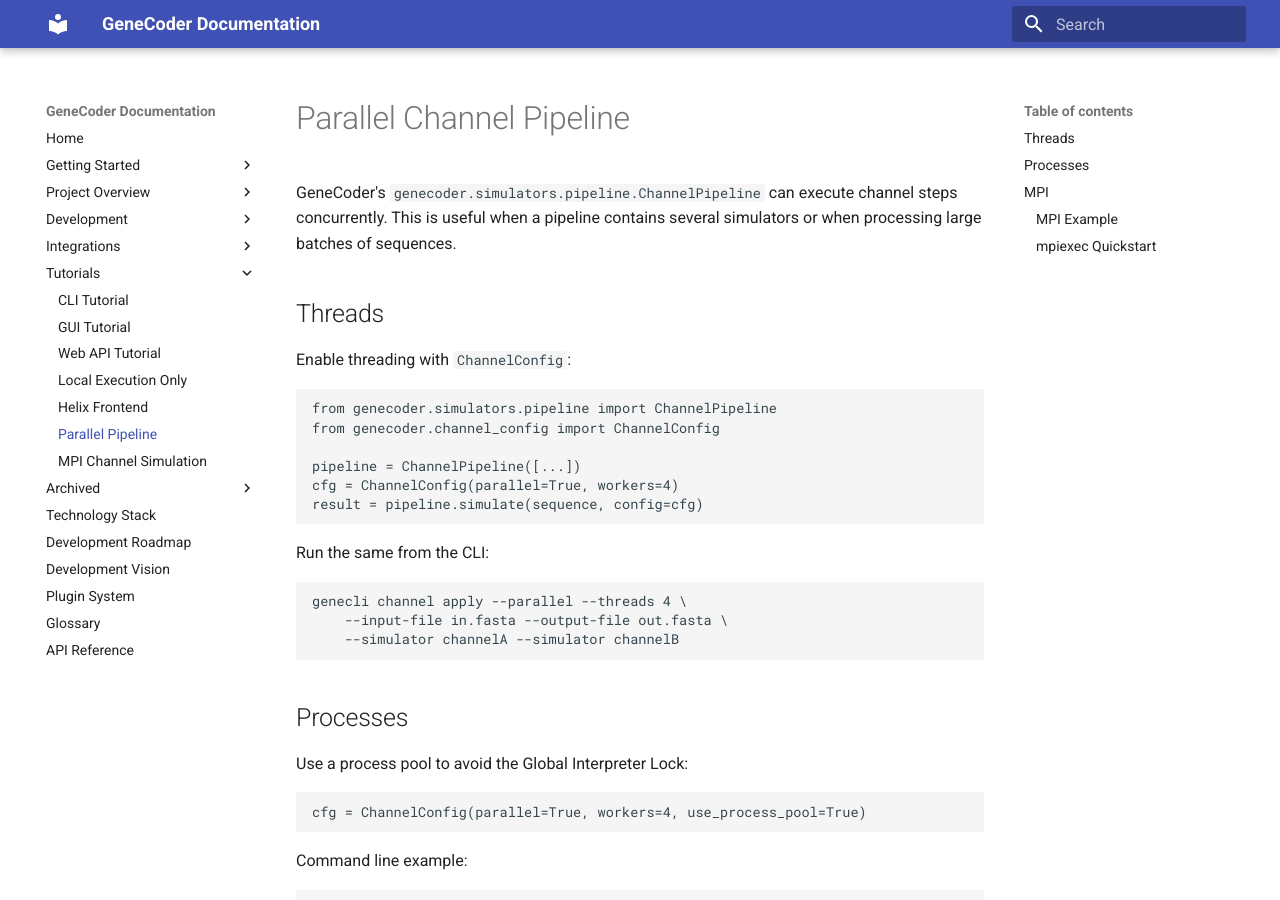
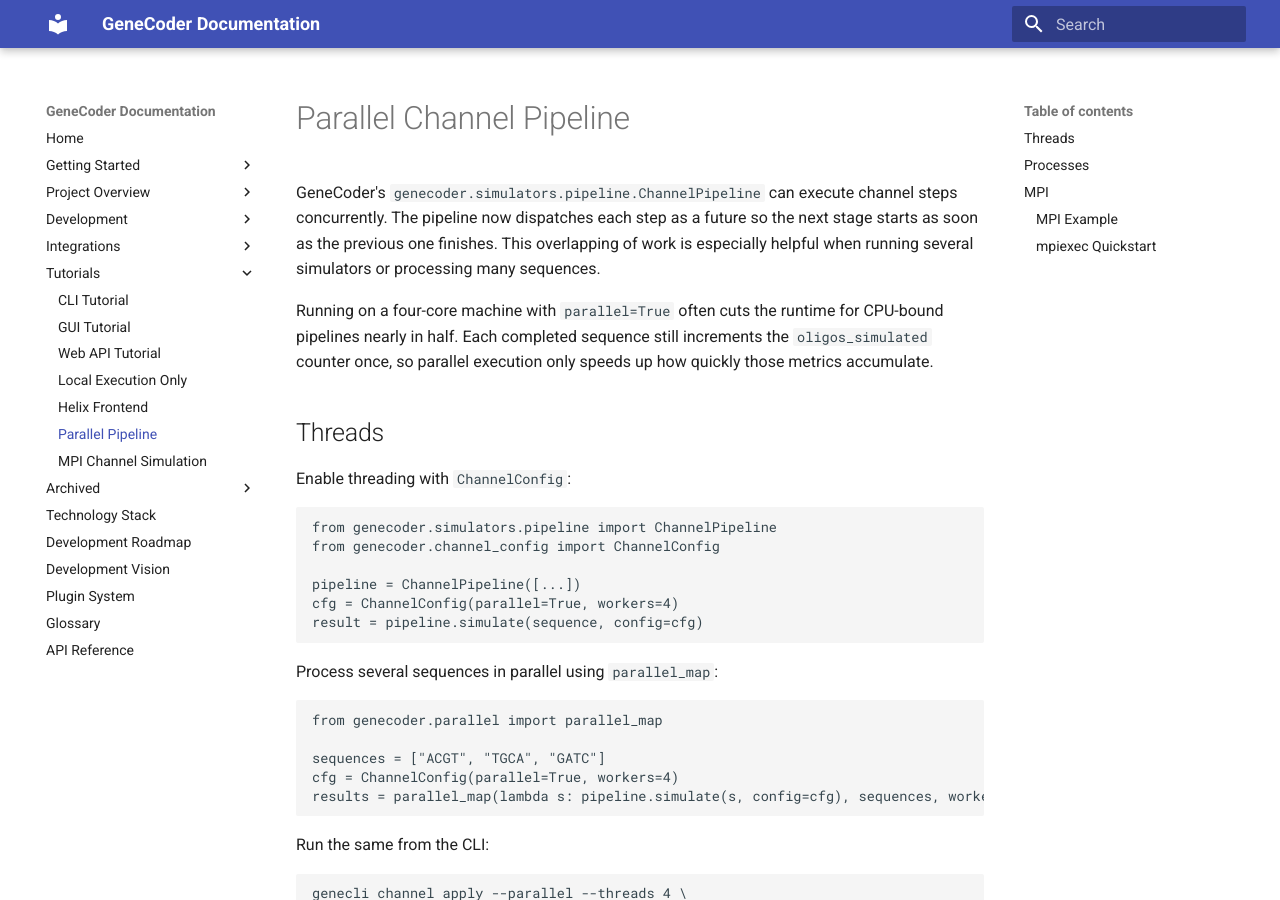
Before and after one commit to d0tTino/GeneCoder, an MkDocs documentation site: the page built from docs/parallel.md, in a window 1280 px wide and 900 px high. Built offline with MkDocs 1.6.1 and Material for MkDocs 9.7.7, drawn with Linux system fonts in a browser that asks for light colours.

Commit message:
docs: update concurrent pipeline example

````diff
--- a/docs/parallel.md
+++ b/docs/parallel.md
@@ -1,6 +1,8 @@
 # Parallel Channel Pipeline
 
-GeneCoder's `genecoder.simulators.pipeline.ChannelPipeline` can execute channel steps concurrently. This is useful when a pipeline contains several simulators or when processing large batches of sequences.
+GeneCoder's `genecoder.simulators.pipeline.ChannelPipeline` can execute channel steps concurrently. The pipeline now dispatches each step as a future so the next stage starts as soon as the previous one finishes. This overlapping of work is especially helpful when running several simulators or processing many sequences.
+
+Running on a four-core machine with `parallel=True` often cuts the runtime for CPU-bound pipelines nearly in half. Each completed sequence still increments the `oligos_simulated` counter once, so parallel execution only speeds up how quickly those metrics accumulate.
 
 ## Threads
 
@@ -13,6 +15,16 @@ from genecoder.channel_config import ChannelConfig
 pipeline = ChannelPipeline([...])
 cfg = ChannelConfig(parallel=True, workers=4)
 result = pipeline.simulate(sequence, config=cfg)
+```
+
+Process several sequences in parallel using `parallel_map`:
+
+```python
+from genecoder.parallel import parallel_map
+
+sequences = ["ACGT", "TGCA", "GATC"]
+cfg = ChannelConfig(parallel=True, workers=4)
+results = parallel_map(lambda s: pipeline.simulate(s, config=cfg), sequences, workers=4)
 ```
 
 Run the same from the CLI:
````
